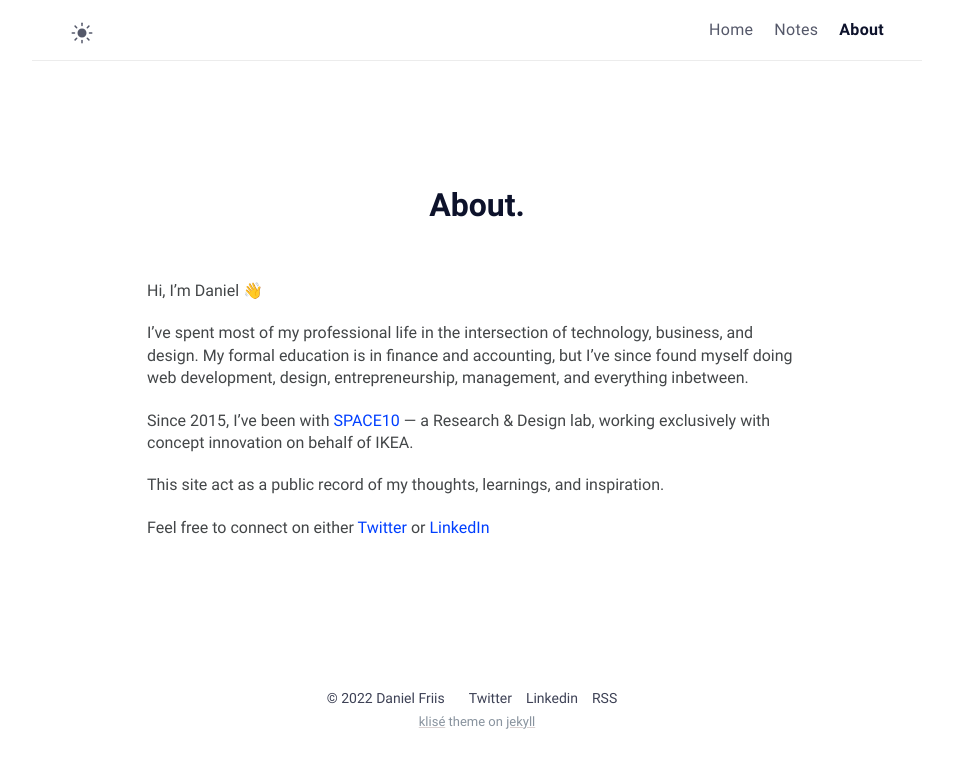
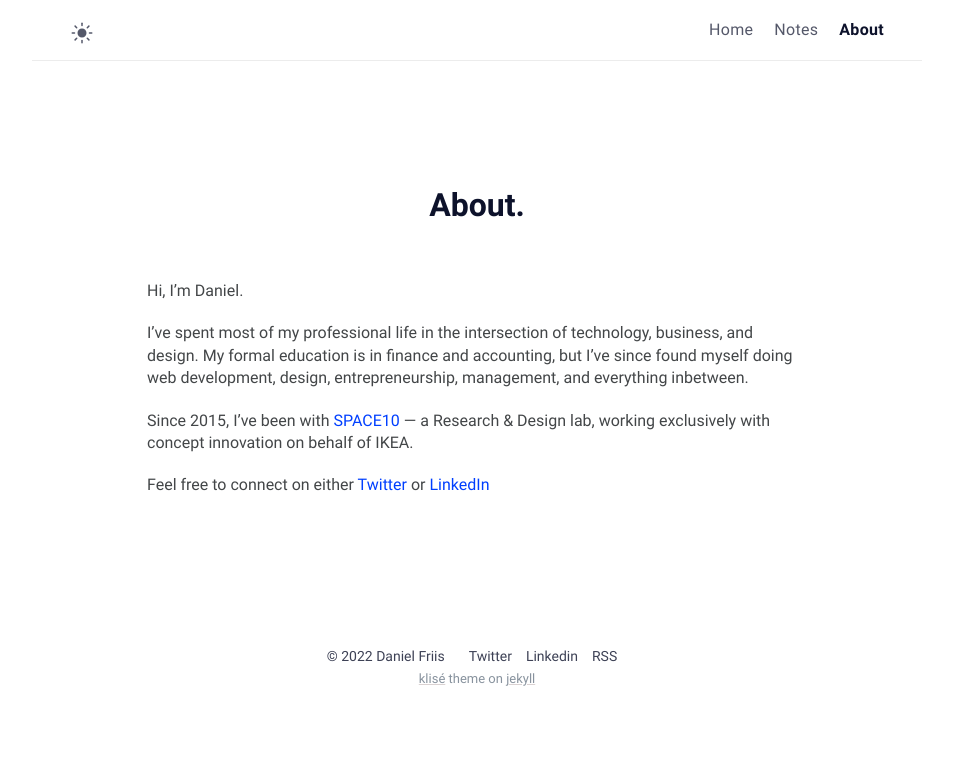
Before and after one commit to danielfriis/danielfriis.github.io, a Jekyll site: the page built from about.md, in a window 1280 px wide. Shown: the top 768 px of the page, without its empty margins (163-1116 px from the left). Built offline with Jekyll 4.4.1, drawn with Linux system fonts in a browser that asks for light colours.

Commit message:
Update about

```diff
--- a/about.md
+++ b/about.md
@@ -6,12 +6,10 @@ excerpt: Hi, I'm Daniel. I thrive in the intersection of technology, business, a
 comments: false
 ---
 
-Hi, I'm Daniel 👋
+Hi, I'm Daniel.
 
 I've spent most of my professional life in the intersection of technology, business, and design. My formal education is in finance and accounting, but I've since found myself doing web development, design, entrepreneurship, management, and everything inbetween.
 
 Since 2015, I've been with [SPACE10](https://www.space10.com) — a Research & Design lab, working exclusively with concept innovation on behalf of IKEA.
 
-This site act as a public record of my thoughts, learnings, and inspiration.
-
 Feel free to connect on either [Twitter](https://www.twitter.com/daniel_friis) or [LinkedIn](http://www.linkedin.com/in/dfriis)
```
